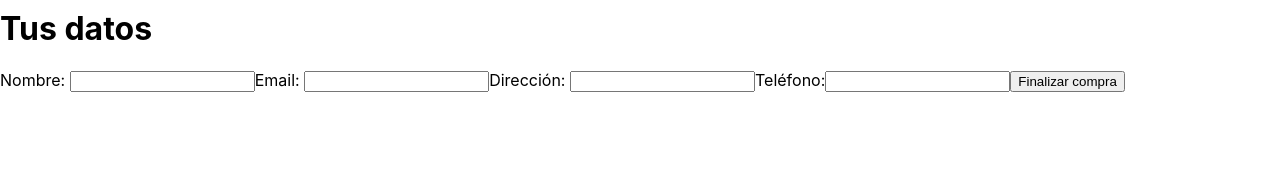
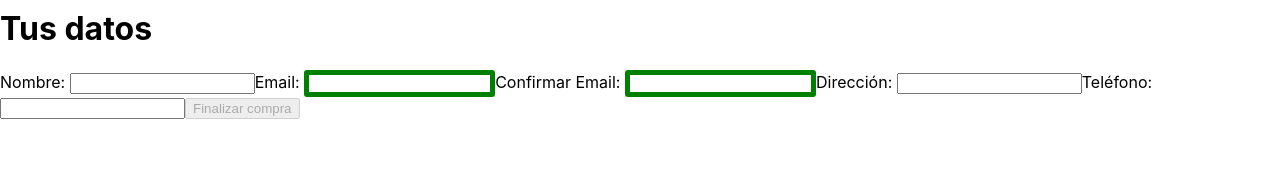
Before and after one commit to Danielbzg/serendipia, a React (Create React App) app: page /form in a window 1280 px wide. Shown: the part 128-297 px from the top of the page. Built offline with nearby package versions, Linux system fonts and the light colour scheme; no server answers; the database is empty.

Commit message:
Actualización de create order

```diff
--- a/src/App.js
+++ b/src/App.js
@@ -7,6 +7,7 @@ import { BrowserRouter, Routes, Route, Link } from 'react-router-dom'
 import { CartContextProvider } from './context/CartContext';
 import Cart from './components/Cart/Cart';
 import Form from './components/Form/Form';
+import Index from './components/Index/index.jsx'
 
 function App() {
 
@@ -16,7 +17,7 @@ function App() {
         <BrowserRouter>
           <NavBar/>
           <Routes>
-            <Route path="/" element={<h1>HOME</h1>} />
+            <Route path="/" element={<Index />} />
             <Route path="/category/:categoryId" element={<ItemListContainer/>} />
             <Route path='/list' element={<ItemListContainer greeting={"Nuestros productos"}/>} />
             <Route path='/detail/:productId' element={<ItemDetailContainer />} />
--- a/src/components/Cart/Cart.jsx
+++ b/src/components/Cart/Cart.jsx
@@ -27,7 +27,7 @@ return (
         <button onClick={() => {
             clearCart()
         }}>Limpiar carrito</button>
-        <Link to={'/form'}><button /* className="checkOut" */>Realizar compra</button></Link>
+        <Link to={'/form'}><button>Realizar compra</button></Link>
     </div>
 )
 }
--- a/src/components/Form/Form.css
+++ b/src/components/Form/Form.css
@@ -0,0 +1,13 @@
+.greenOk{
+    border-width: 5px;
+    border-color: green;
+    border-style: solid;
+    border-radius: 3px;
+}
+
+.redWrong{
+    border-width: 5px;
+    border-color: red;
+    border-style: solid;
+    border-radius: 3px;
+}
--- a/src/components/Form/Form.jsx
+++ b/src/components/Form/Form.jsx
@@ -3,16 +3,26 @@ import CartContext from "../../context/CartContext"
 import { useContext, useState } from "react"
 import { getDocs, writeBatch, query, where, collection, documentId, addDoc } from 'firebase/firestore'
 import { firestoreDb } from '../../services/firebase/index'
+import { NavLink } from 'react-router-dom'
 
 const Form = () => {
 
-    const [input, setInput] = useState('')
+    const [input, setInput] = useState({nombre: '', correo: '', correoConfirm: '', direccion: '', telefono: ''})
     const [loading, setLoading] = useState(false)
-
+    const [orderId, setOrderId] = useState(null)
     const { cart, totalCost, clearCart } = useContext(CartContext)
+    const [buttonDisabled, setButtonDisabled] = useState(true)
 
     const handleSubmit = (e) => {
         e.preventDefault()
+    }
+
+    const onBlurHandler = (event) => {
+        if (input.correo === input.correoConfirm){
+            setButtonDisabled(false)
+        } else{
+            console.log("mail incorrecto")
+        }
     }
 
     const handleChange = (event) => {
@@ -60,18 +70,32 @@ const Form = () => {
                 }
             }).then(({ id }) => {
                 batch.commit()
-                clearCart()
+                const orderId = id
                 console.log(`El id de la orden es ${id}`)
+                return setOrderId(orderId)
             }).catch(error => {
                 console.log(error)
             }).finally(() => {
                 setLoading(false)
             })
+    }
 
+    if (orderId) {
+        return (
+            <>
+                <div>
+                    <h2>¡Gracias por comprar y confiar en nosotros, {input.name}!</h2>
+                    <p>Tu número de orden es {orderId}</p>
+                    <div>
+                        <NavLink to="/">Volver al inicio</NavLink>
+                    </div>
+                </div>
+            </>
+        )
     }
 
     if (loading) {
-        return <span> Se esta generando su orden</span>
+        return <span>Se esta generando su orden</span>
     }
 
 
@@ -80,11 +104,12 @@ const Form = () => {
             <div>
                 <div className='Form'>
                     <h1>Tus datos</h1>
-                    <label>Nombre: <input type='text' onChange={handleChange} name="nombre" value={input.nombre || ""}/></label>
-                    <label>Email: <input type='text' onChange={handleChange} name="correo" value={input.correo || ""}/></label>
-                    <label>Dirección: <input type='text' onChange={handleChange} name="direccion" value={input.direccion || ""}/></label>
-                    <label>Teléfono:<input type="number" onChange={handleChange} name="telefono" value={input.telefono || ""}/></label>
-                    <button onClick={() => createOrder()} type="button">Finalizar compra</button>
+                    <label>Nombre: <input required type='text' onChange={handleChange} name="nombre" value={input.nombre || ""}/></label>
+                    <label>Email: <input required className={(input.correo === input.correoConfirm) ? 'greenOk' : 'redWrong'} type='text' onChange={handleChange} name="correo" value={input.correo || ""}/></label>
+                    <label>Confirmar Email: <input required className={(input.correo === input.correoConfirm) ? 'greenOk' : 'redWrong'} type='text' onChange={handleChange} onBlur={onBlurHandler} name="correoConfirm" value={input.correoConfirm || ""}/></label>
+                    <label>Dirección: <input required type='text' onChange={handleChange} name="direccion" value={input.direccion || ""}/></label>
+                    <label>Teléfono:<input required type="number" onChange={handleChange} name="telefono" value={input.telefono || ""}/></label>
+                    <button onClick={() => createOrder()} required type="button" disabled={buttonDisabled}>Finalizar compra</button>
                 </div>
             </div>
         </form>
--- /dev/null
+++ b/src/components/Index/index.jsx
@@ -0,0 +1,11 @@
+import './index.css'
+import ItemListContainer from '../ItemListContainer/ItemListContainer'
+
+
+const index = () => {
+    return (
+        <ItemListContainer />
+    )
+}
+
+export default index
--- a/src/components/Item/Item.jsx
+++ b/src/components/Item/Item.jsx
@@ -5,7 +5,7 @@ const Item = ({ name, price, img, id, creador }) => {
 
     return (
 
-        <div>
+        <div className='orgList'>
             <div className='CardList'>
                 <img className='ImagenIndividualList' src={img} alt={name}/>
                 <h2>{name}</h2>
--- a/src/components/ItemList/ItemList.css
+++ b/src/components/ItemList/ItemList.css
@@ -1,5 +1,8 @@
 .orgMain{
+    display: -webkit-flex;
     display: flex;
-    align-items: center;
-    justify-content:space-around;
+    -webkit-flex-flow: row wrap;
+    flex-flow: row wrap;
+    float: left;
+    justify-content: space-between;
 }
--- a/src/context/CartContext.jsx
+++ b/src/context/CartContext.jsx
@@ -51,8 +51,8 @@ export const CartContextProvider = ({ children }) => {
     }
 
     const totalCost = () => {
-        const totalCost = Object.values(cart).reduce((acc, {quantity, price}) => acc + quantity * price ,0)
-        return totalCost
+        const totalCost = Object.values(cart).reduce((acc, {quantity, price}) => acc + quantity * price ,0);
+        return totalCost;
     }
 
     const finishShopping = () => {
```
Also changed, not shown: src/components/Index/index.css (added).
